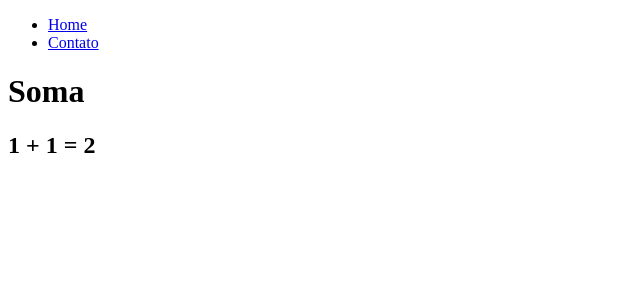
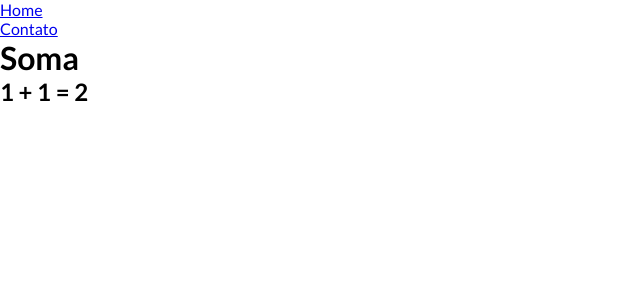
Before and after one commit to rodolfoHOk/algaworks.alganews-cms, a React (Create React App) app: page /calc/1/1 in a window 1280 px wide. Shown: the top 300 px of the page, without its empty margins (0-640 px from the left). Built offline with nearby package versions, Linux system fonts and the light colour scheme.

Commit message:
globalStyles do styled-components

```diff
--- /dev/null
+++ b/src/core/globalStyles.ts
@@ -0,0 +1,13 @@
+import { createGlobalStyle } from 'styled-components/macro';
+
+export default createGlobalStyle`
+  * {
+    margin: 0;
+    padding: 0;
+    box-sizing: border-box;
+  }
+
+  body {
+    font-family: 'Lato', sans-serif;
+  }
+`;
--- a/src/index.tsx
+++ b/src/index.tsx
@@ -9,6 +9,7 @@
 import UserView from './app/views/User.view';
 import CalcView from './app/views/Calc.view';
 import NotFound404 from './app/views/NotFound404.view';
+import GlobalStyles from './core/globalStyles';
 
 ReactDOM.render(
   <React.StrictMode>
@@ -22,6 +23,7 @@
         <Route component={NotFound404} />
       </Switch>
     </BrowserRouter>
+    <GlobalStyles />
   </React.StrictMode >,
   document.getElementById('root')
 );
```
